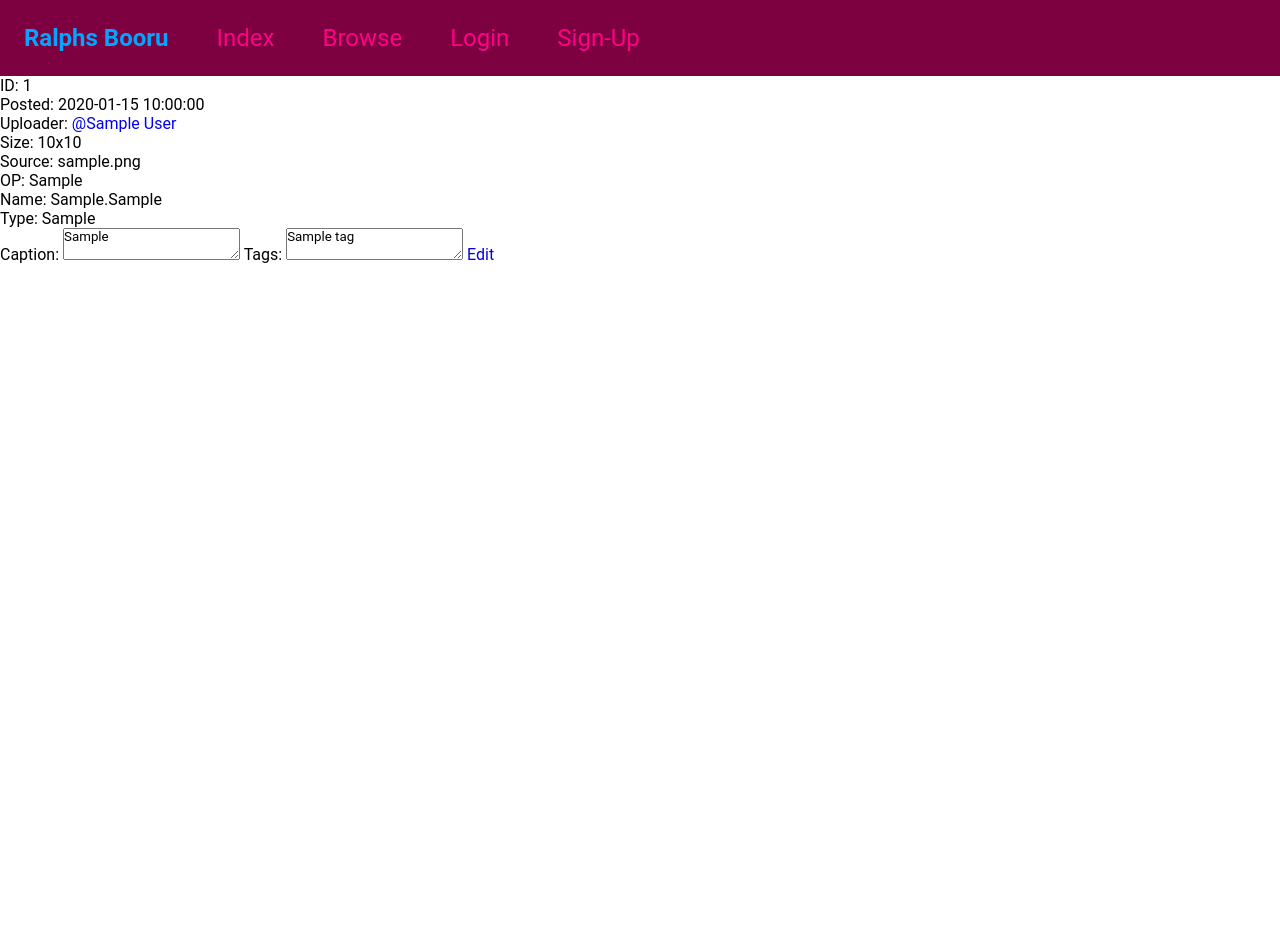
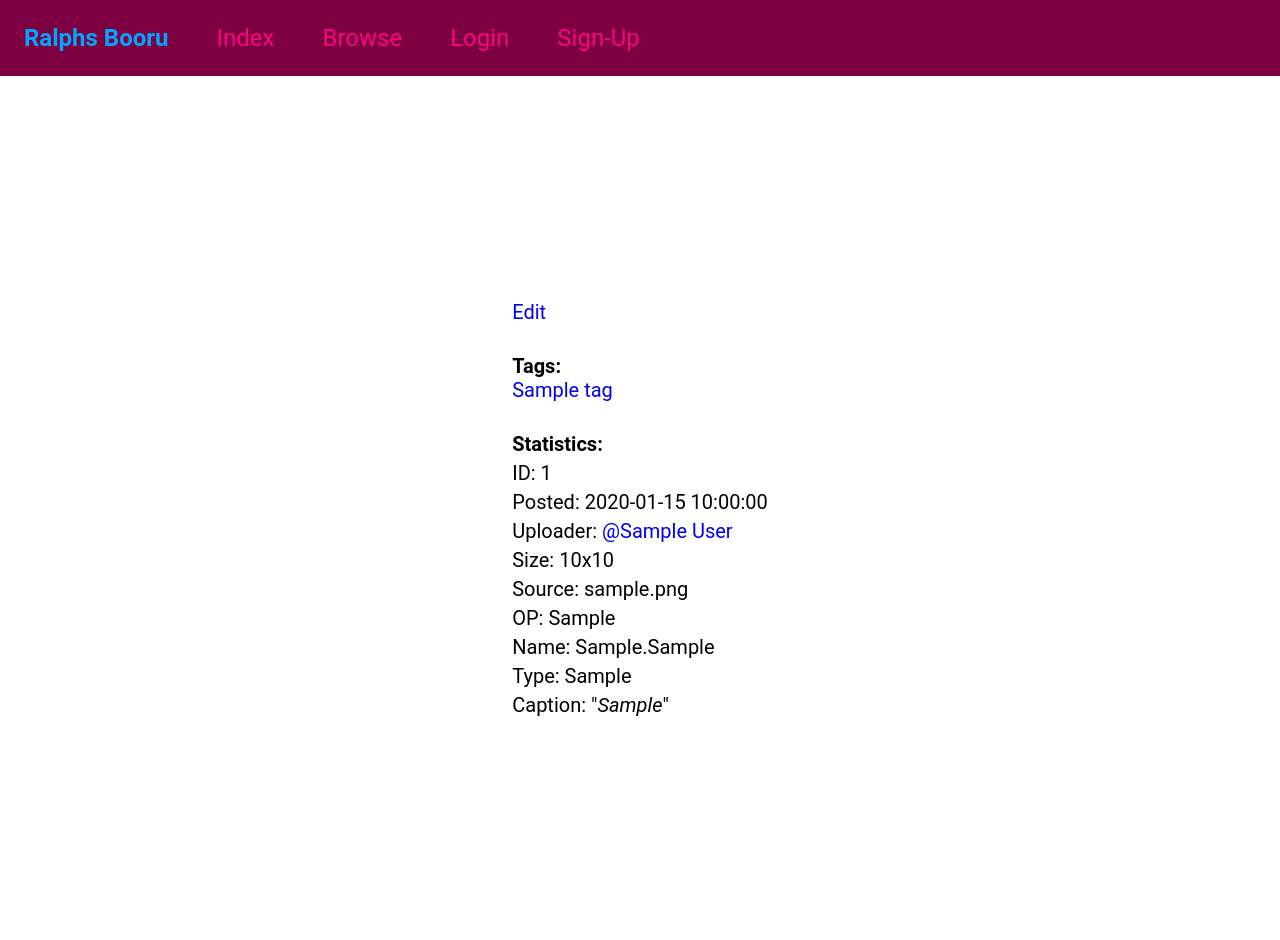
Before and after one commit to ralphrbergman/ralphs-booru, a Flask app: page /view/1 in a window 1280 px wide. Before the commit the page ends 263 px from the top, so only its background shows below. Run offline with Flask 3, Linux system fonts and the light colour scheme; tables that the repository leaves empty hold one stand-in row (values such as "Sample post"); parts of the project's set-up code (start-up, migrations or seed data) failed here and were passed over.

Commit message:
View page CSS

```diff
--- a/static/base.css
+++ b/static/base.css
@@ -4,3 +4,7 @@
     padding: 0;
     text-decoration: none;
 }
+
+.notable {
+    font-weight: bold;
+}
--- /dev/null
+++ b/static/view.css
@@ -0,0 +1,46 @@
+.caption {
+    max-width: 50vh;
+}
+
+.details {
+    display: flex;
+    flex-direction: column;
+    font-size: 1.25rem;
+    gap: 1.5em;
+}
+
+.post-details {
+    display: flex;
+    flex-direction: column;
+    gap: 0.25em;
+}
+
+.tag-list {
+    list-style-type: none;
+}
+
+.view-container {
+    align-items: center;
+    display: flex;
+    gap: 5em;
+    height: 100vh;
+    justify-content: center;
+    padding: 2em;
+}
+
+@media (max-width: 768px) {
+    .details {
+        font-size: 1rem;
+        order: 1;
+    }
+
+    .view-container {
+        flex-direction: column;
+    }
+}
+
+.view-container audio, img, video {
+    height: 100vh;
+    overflow: hidden;
+    object-fit: contain;
+}
--- a/template/view.html
+++ b/template/view.html
@@ -1,7 +1,27 @@
 {% extends 'layout.html' %}
 
+{% block style %}
+    <link rel="stylesheet" href="{{ url_for('static', filename = 'view.css') }}">
+{% endblock %}
+
 {% block body %}
-    {% include 'content.html' %}
+    <div class="view-container">
+        <div class="details">
+            <a href="{{ url_for('Post.edit_page', post_id = post.id) }}">Edit</a>
+
+            <div>
+                <p class="notable">Tags:</p>
+                <ul class="tag-list">
+                    {% for tag in post.tags | sort(attribute='name') %}
+                        <li>
+                            <a href="{{ url_for('Post.browse_paged', page = 1, tags = tag.name) }}">{{ tag.name }}</a>
+                        </li>
+                    {% endfor %}
+                </ul>
+            </div>
+
+            <div class="post-details">
+                <p class="notable">Statistics:</p>
 
                 <p>ID: {{ post.id }}</p>
                 <p>Posted: {{ post.created }}</p>
@@ -22,11 +42,12 @@
                 <p>Name: {{ post.name }}</p>
                 <p>Type: {{ post.mime }}</p>
 
-    <label for="caption">Caption:</label>
-    <textarea name="caption" readonly>{% if post.caption is not none %}{{ post.caption }}{% endif %}</textarea>
+                {% if post.caption is not none %}
+                    <p class="caption">Caption: "<i>{{ post.caption }}</i>"</p>
+                {% endif %}
+            </div>
+        </div>
 
-    <label for="tags">Tags:</label>
-    <textarea name="tags" readonly>{{ post.tags | map(attribute = 'name') | join(' ') }}</textarea>
-
-    <a href="{{ url_for('Post.edit_page', post_id = post.id) }}">Edit</a>
+        {% include 'content.html' %}
+    </div>
 {% endblock %}
```
Lines whose indentation alone changed are shown as unchanged.
